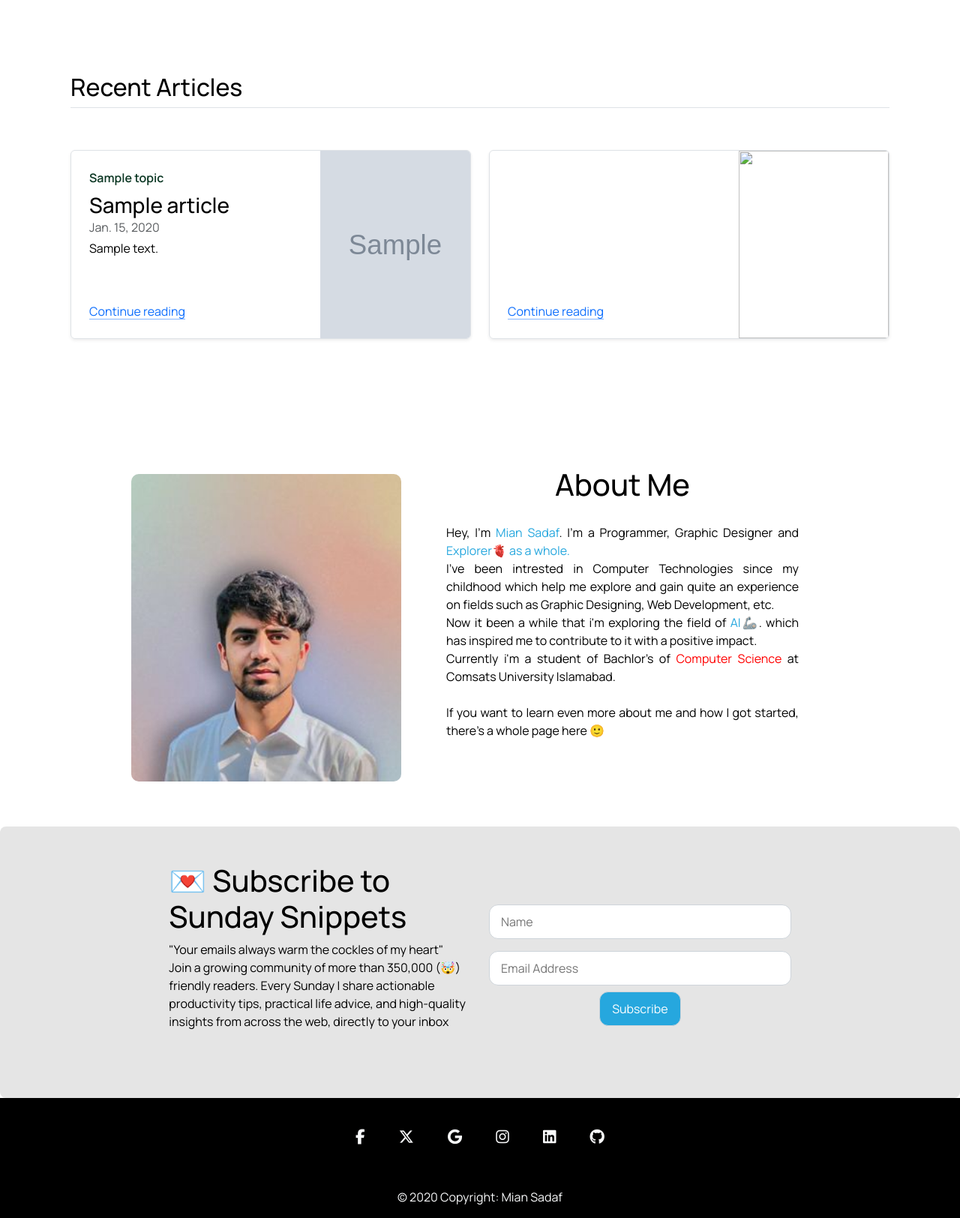
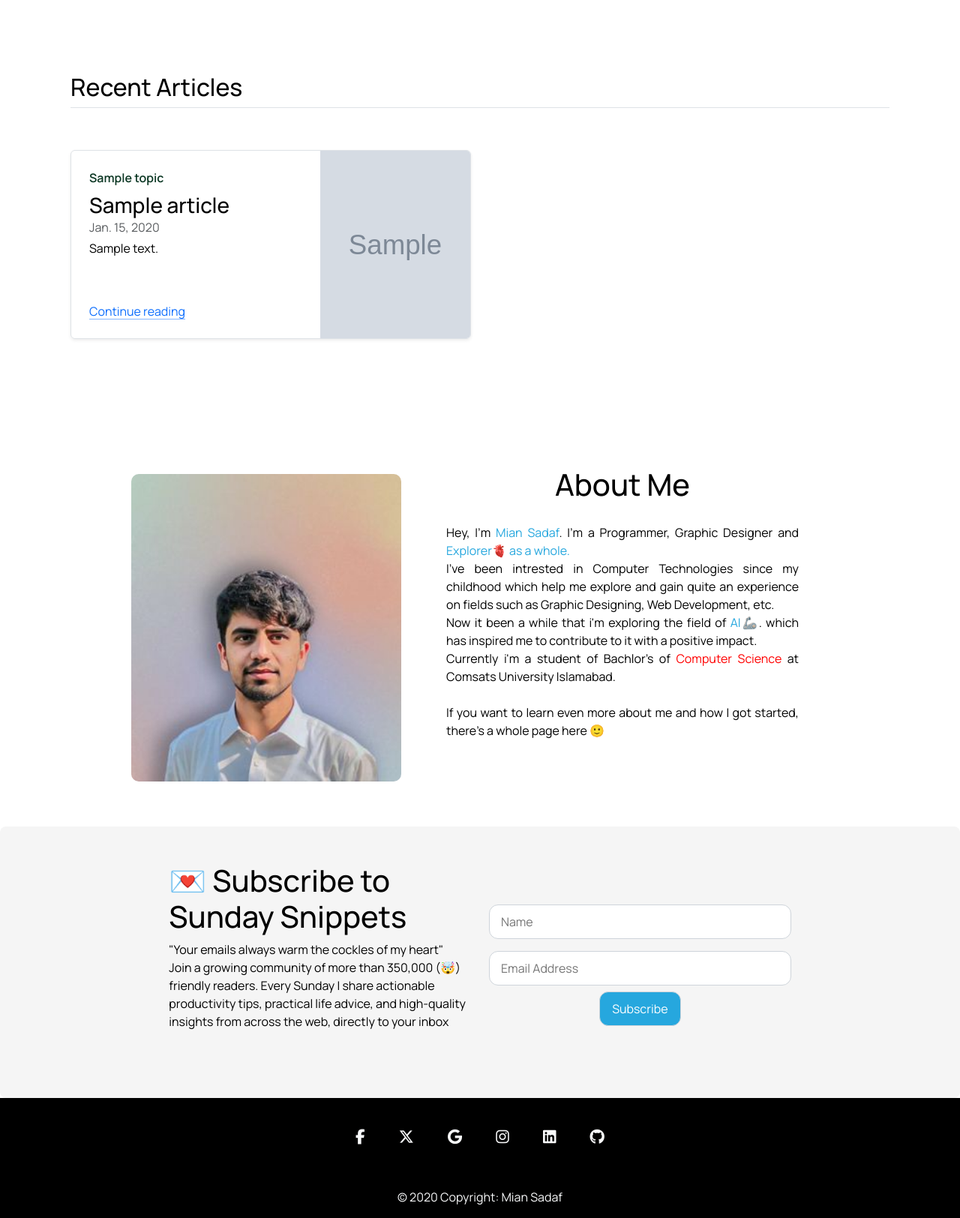
Before and after one commit to Miansadafali/mian-sadaf, a Django app: page / in a window 1280 px wide. Shown: the part 671-2295 px from the top of the page at 75% size. Run offline with Django 4.2, Linux system fonts and the light colour scheme; tables that the repository leaves empty hold one stand-in row (values such as "Sample post"); grey boxes marked "Sample" are stand-in pictures; some libraries are stand-ins or nearby versions.

Commit message:
Fixed some bugs and changes were made to the frontend side

```diff
--- a/Blog/admin.py
+++ b/Blog/admin.py
@@ -10,9 +10,6 @@ class ArticleAdmin(admin.ModelAdmin):
     exclude = ['author',]
 
 
-
-
-
 class TopicAdmin(admin.ModelAdmin):
     prepopulated_fields = {'slug': ('name',)}
     list_display = ['name', 'slug']
--- a/Blog/urls.py
+++ b/Blog/urls.py
@@ -3,6 +3,7 @@ from . import views
 
 urlpatterns = [
     path('articles/', views.ArticleView.as_view(), name='articles'),
+    path('articles/topic/<slug:topic>', views.ArticleView.as_view(), name='articles_by_topic'),
     path('articles/<slug:article_slug>', views.ArticleDetail.as_view(), name='article_detail'),
    path('froala_editor/', include('froala_editor.urls')),
 ]
--- a/Sadaf/static/css/index.css
+++ b/Sadaf/static/css/index.css
@@ -1,3 +1,9 @@
+body{
+    background: linear-gradient(180deg, rgba(var(--background-color), 0.01), rgba(var(--background-color),1) 85%),radial-gradient(ellipse at top left, rgba(13,110,253, 0.5), transparent 50%),radial-gradient(ellipse at top right, rgba(255,228,132, 0.5), transparent 50%),radial-gradient(ellipse at center right, rgba(112.520718,44.062154,249.437846, 0.5), transparent 50%),radial-gradient(ellipse at center left, rgba(214,51,132, 0.5), transparent 50%)!important;
+    background-repeat: no-repeat !important;
+    background-size: 100% 700px!important;
+}
+
 .starter-header{
     height: 80vh;
     display: flex;
--- a/Sadaf/templates/index.html
+++ b/Sadaf/templates/index.html
@@ -16,52 +16,36 @@
           <p style="font-family:monospace;">Mian Sadaf Ali Shah</p>
         </section>
 
+      {% if Articles %}
       <section>
         <div class="container px-4 py-5" id="featured-3">
           <h2 class="pb-2 border-bottom">Recent Articles</h2>
           <div class="row g-4 py-5 row-cols-1 row-cols-lg-2">
+            {% for article in Articles %}
               <div class="col-md-6">
                 <div class="row g-0 border rounded overflow-hidden flex-md-row mb-4 shadow-sm h-md-250 position-relative">
                   <div class="col p-4 d-flex flex-column position-static">
-                    {% for topic in Articles.0.topics.all %}
+                    {% for topic in article.topics.all %}
                       <strong class="d-inline-block mb-2 text-success-emphasis">{{topic.name}}</strong>
                     {% endfor %}
-                    <h3 class="mb-0">{{Articles.0.title | capfirst}}</h3>
-                    <div class="mb-1 text-body-secondary">{{Articles.0.date|date}}</div>
-                    <p class="card-text mb-auto">{{Articles.0.summary}}</p>
-                    <a href="{% url "article_detail" Articles.0.slug %}" class="icon-link gap-1 icon-link-hover stretched-link">
+                    <h3 class="mb-0">{{article.title | capfirst}}</h3>
+                    <div class="mb-1 text-body-secondary">{{article.date|date}}</div>
+                    <p class="card-text mb-auto">{{article.summary}}</p>
+                    <a href="{% url "article_detail" article.slug %}" class="icon-link gap-1 icon-link-hover stretched-link">
                       Continue reading
                       <svg class="bi"><use xlink:href="#chevron-right"></use></svg>
                     </a>
                   </div>
                   <div class="col-auto d-none d-lg-block">
-                    <img class="bd-placeholder-img" width="200" height="250" src="{{Articles.0.image.url}}" alt="" aria-label="Placeholder: Thumbnail" preserveAspectRatio="xMidYMid slice" focusable="false">
+                    <img class="bd-placeholder-img" width="200" height="250" src="{{article.image.url}}" alt="" aria-label="Placeholder: Thumbnail" preserveAspectRatio="xMidYMid slice" focusable="false">
                   </div>
                 </div>
               </div>
-              <div class="col-md-6">
-                <div class="row g-0 border rounded overflow-hidden flex-md-row mb-4 shadow-sm h-md-250 position-relative">
-                  <div class="col p-4 d-flex flex-column position-static">
-                    {% for topic in Articles.1.topics.all %}
-                      <strong class="d-inline-block mb-2 text-success-emphasis">{{topic.name}}</strong>
-                    {% endfor %}
-                    <h3 class="mb-0">{{Articles.1.title|title}}</h3>
-                    <div class="mb-1 text-body-secondary">{{Articles.1.date|date}}</div>
-                    <p class="mb-auto">{{Articles.1.summary}}</p>
-                    <a href="{% url "article_detail" Articles.1.slug %}" class="icon-link gap-1 icon-link-hover stretched-link">
-                      Continue reading
-                      <svg class="bi"><use xlink:href="#chevron-right"></use></svg>
-                    </a>
-                  </div>
-                  <div class="col-auto d-none d-lg-block">
-                    <img class="bd-placeholder-img" width="200" height="250" src="{{Articles.1.image.url}}" alt="" aria-label="Placeholder: Thumbnail" preserveAspectRatio="xMidYMid slice" focusable="false">
-                  </div>
-                </div>
-              </div>
+              {% endfor %}
           </div>
         </div>
       </section>
-
+      {% endif %}
       <section class="section-3 ">
           <div class="container d-flex flex-wrap justify-content-center p-0 mx-auto">
               <img class="img-fluid about-img col-md-8 col-lg-4 col-8 m-0s" src="{% static 'img/me.jpg'%}" alt="">
--- a/Sadaf/views.py
+++ b/Sadaf/views.py
@@ -8,7 +8,10 @@ from django.views.decorators.csrf import csrf_exempt
 # Create your views here.
 
 def Index(request):
-    articles = Article.objects.all().order_by('-date')[:2]
+    try:
+        articles = Article.objects.all().order_by('-date')[:2]
+    except:
+        articles = None
     return render(request, 'index.html', {
         'Articles' : articles
     })
--- a/static/css/main.css
+++ b/static/css/main.css
@@ -2,9 +2,10 @@
 :root{
     --background-color: 255,255,255;
     --text-color: #333;
-    --ShadeBackground-color: 229,229,229;
+    --ShadeBackground-color: 245, 245, 245;
     --border-color : 204,204,204;
-    --blue-text-color : 34, 113, 147;
+    --blue-text-color : 38, 167, 222;
+    --purple-text-color : 107, 102, 198;
 }
 
 html{
@@ -15,9 +16,6 @@ html{
 
 }
 body{
-    background: linear-gradient(180deg, rgba(var(--background-color), 0.01), rgba(var(--background-color),1) 85%),radial-gradient(ellipse at top left, rgba(13,110,253, 0.5), transparent 50%),radial-gradient(ellipse at top right, rgba(255,228,132, 0.5), transparent 50%),radial-gradient(ellipse at center right, rgba(112.520718,44.062154,249.437846, 0.5), transparent 50%),radial-gradient(ellipse at center left, rgba(214,51,132, 0.5), transparent 50%)!important;
-    background-repeat: no-repeat !important;
-    background-size: 100% 700px!important;
     font-family: 'Manrope', sans-serif!important;
     background-color: rgb(var(--background-color))!important;
     color: rgb(var(--text-color));
@@ -29,6 +27,7 @@ body.dark-mode{
     --ShadeBackground-color: 26,26,26;
     --border-color: rgb(102,102,102);
     --blue-text-color : 255,255,255;
+    --purple-text-color : 255,255,255;
 }
 
 
```
Also changed, not shown: Blog/static/css/article_detail.css (+8 -0 lines), Blog/static/css/articles.css (+35 -7 lines), Blog/templates/article_detail.html (+5 -7 lines), Blog/templates/articles.html (+6 -5 lines), Blog/views.py (+4 -4 lines), Sadaf/static/css/about.css (+14 -4 lines), media/images/google-deepmind-Krw-2KP7bOE-unsplash.jpg (added).
